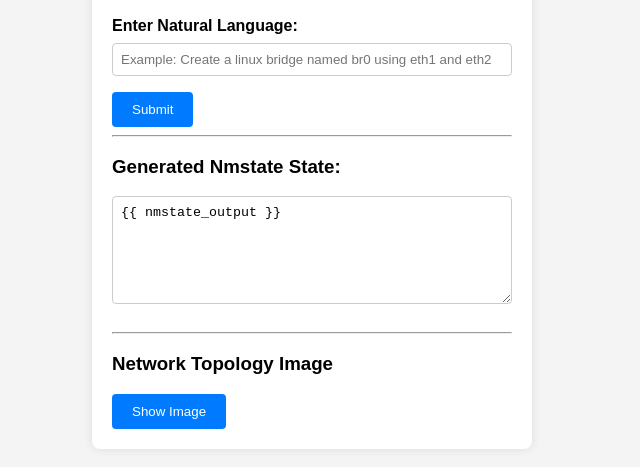
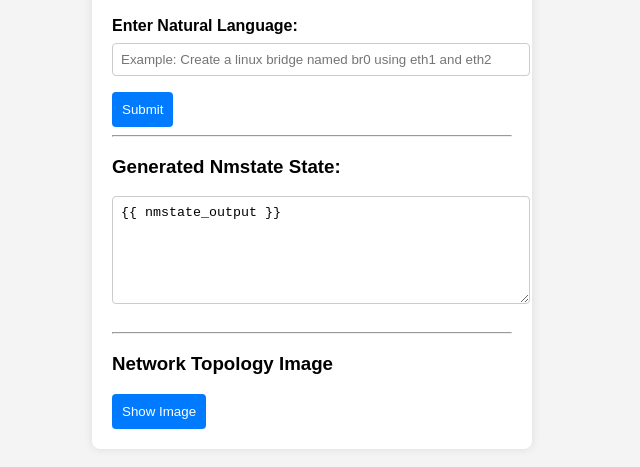
Before and after one commit to jona42-ui/netconfigmaster, a plain HTML site: page webapp/templates/index.html in a window 1280 px wide. Shown: the part 211-678 px from the top of the page, without its empty margins (328-968 px from the left). Drawn offline with Linux system fonts and the light colour scheme.

Commit message:
improve ui

```diff
--- a/webapp/templates/index.html
+++ b/webapp/templates/index.html
@@ -21,6 +21,10 @@
             background-color: #fff;
             border-radius: 8px;
             box-shadow: 0 0 10px rgba(0, 0, 0, 0.1);
+            transition: transform 0.2s;
+        }
+        .container:hover {
+            transform: scale(1.02);
         }
         label {
             display: block;
@@ -33,15 +37,20 @@
             margin-bottom: 16px;
             border: 1px solid #ccc;
             border-radius: 4px;
-            box-sizing: border-box;
+            transition: border-color 0.2s;
+        }
+        input[type="text"]:focus, textarea:focus {
+            border-color: #007bff;
+            outline: none;
         }
         button {
             background-color: #007bff;
-            color: #fff;
+            color: white;
+            padding: 10px;
             border: none;
             border-radius: 4px;
-            padding: 10px 20px;
             cursor: pointer;
+            transition: background-color 0.2s;
         }
         button:hover {
             background-color: #0056b3;
```
